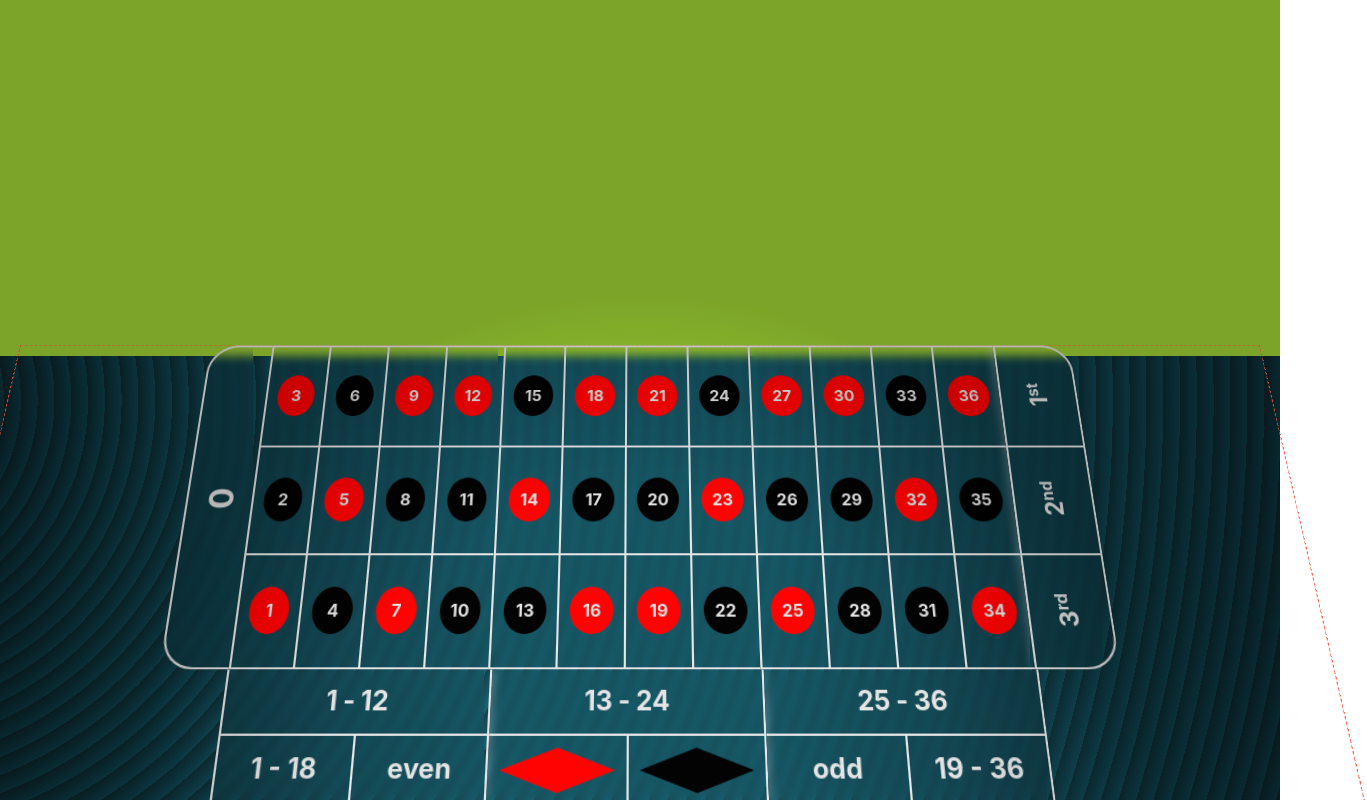
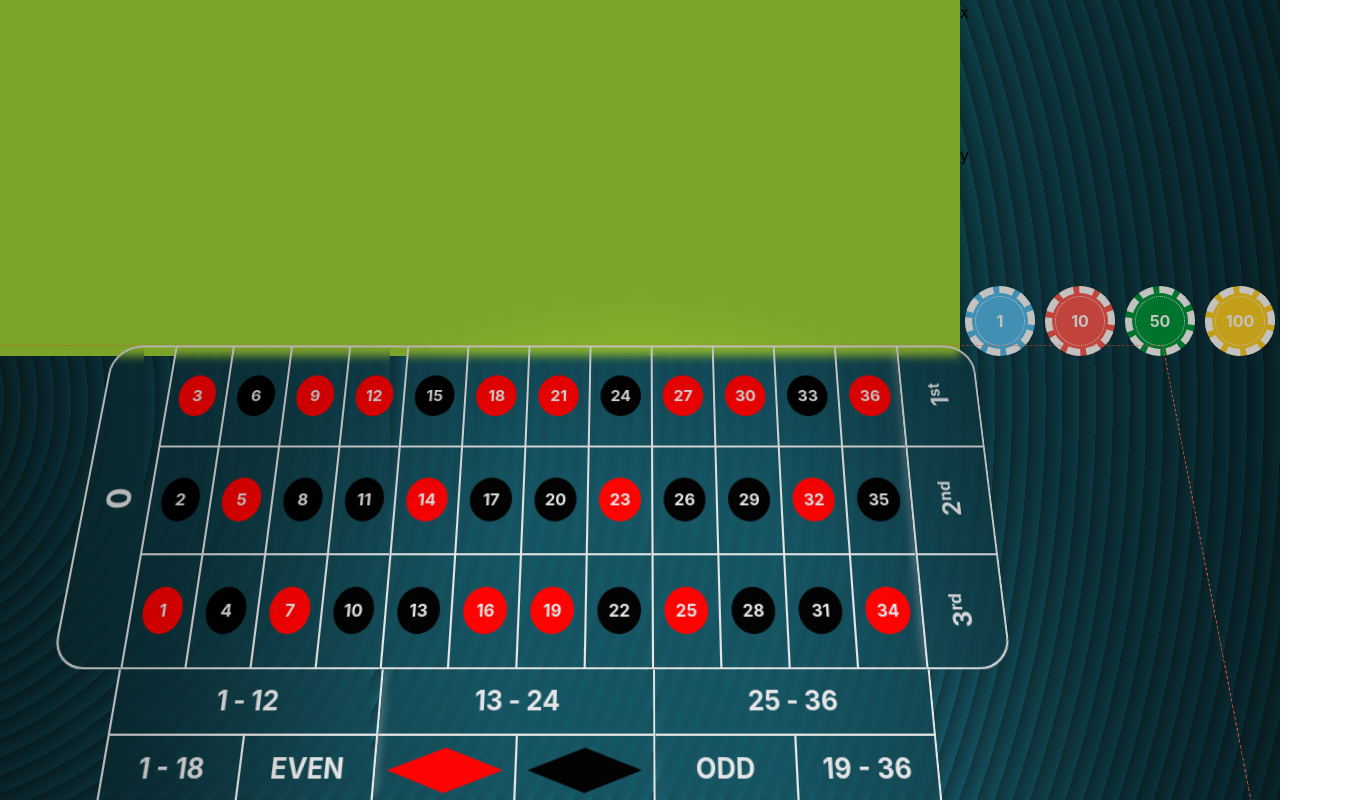
Before and after one commit to dziekonskik/roulette, a React (Create React App) app: page / in a window 1280 px wide. Shown: the whole page, 1367 px wide, since content can reach past the window. Built offline with nearby package versions, Linux system fonts and the light colour scheme.

Commit message:
feat(tokens): add tokens

```diff
--- a/src/components/Game.tsx
+++ b/src/components/Game.tsx
@@ -1,6 +1,7 @@
 import { useStore } from "../store/gameStoreProvider";
 import styles from "./game.module.scss";
 import { GameTable } from "./gameTable/GameTable";
+import { SettingsPanel } from "./settingsPanel/SettingsPanel";
 import { SpinningWheel } from "./spinningWheel/SpinningWheel";
 
 export const Game: React.FC = () => {
@@ -10,6 +11,7 @@ export const Game: React.FC = () => {
       <div className={styles.overlay} />
       <main className={styles.canvas}>
         <SpinningWheel />
+        <SettingsPanel />
         <GameTable />
       </main>
     </>
--- a/src/components/game.module.scss
+++ b/src/components/game.module.scss
@@ -12,11 +12,11 @@
   height: 100%;
   width: 100vw;
   display: grid;
-  grid-template-columns: 1fr;
-  grid-template-rows: 1fr;
+  grid-template-columns: 3fr 1fr;
+  grid-template-rows: 1fr 1fr;
   grid-template-areas:
-    "wheel"
-    "table";
+    "wheel settings"
+    "table table";
 
   @media (min-width: 1450px) {
     grid-template-columns: 1fr 2fr;
--- a/src/components/gameTable/gameTable.module.scss
+++ b/src/components/gameTable/gameTable.module.scss
@@ -1,7 +1,8 @@
 .tableContainer {
   grid-area: table;
   border: 1px dashed tomato;
-  transform: rotateX(20deg) translateY(-10px) translateZ(50px);
+  transform: rotateX(20deg) translateY(-10px) translateX(-100px)
+    translateZ(50px);
   @media (min-width: 1450px) {
     transform: rotateX(20deg) translateY(150px) translateZ(130px)
       translateX(-50px);
--- a/src/components/gameTable/tableElements/bottomAddons.module.scss
+++ b/src/components/gameTable/tableElements/bottomAddons.module.scss
@@ -29,6 +29,7 @@
     padding: 10px;
     text-align: center;
     width: 100%;
+    text-transform: uppercase;
 
     &:last-child {
       border-left: var(--standard-border);
--- /dev/null
+++ b/src/components/gameToken/Token.tsx
@@ -0,0 +1,26 @@
+import styles from "./token.module.scss";
+import type { TokenColor, TokenValue } from "./types";
+
+interface TokenProps {
+  value: TokenValue;
+}
+
+const colorMap: Record<TokenValue, TokenColor> = {
+  1: "#52B5E2",
+  10: "#F0564B",
+  50: "#019137",
+  100: "#F3C620",
+};
+
+export const Token: React.FC<TokenProps> = ({ value }) => {
+  return (
+    <div
+      className={styles.tokenWrapper}
+      style={{ backgroundColor: colorMap[value] }}
+    >
+      <div>
+        <span className={styles.decoration}>{value}</span>
+      </div>
+    </div>
+  );
+};
--- /dev/null
+++ b/src/components/gameToken/token.module.scss
@@ -0,0 +1,25 @@
+.tokenWrapper {
+  width: 70px;
+  height: 70px;
+  border-radius: 50%;
+
+  & > div {
+    display: grid;
+    place-content: center;
+    width: 100%;
+    height: 100%;
+    border: 7px dashed var(--color-white);
+    border-radius: 50%;
+
+    .decoration {
+      display: grid;
+      place-content: center;
+      width: 50px;
+      height: 50px;
+      border: 1px dotted var(--color-white);
+      border-radius: 50%;
+      font-weight: 700;
+      color: var(--color-white);
+    }
+  }
+}
--- /dev/null
+++ b/src/components/gameToken/types.ts
@@ -0,0 +1,2 @@
+export type TokenValue = 1 | 10 | 50 | 100;
+export type TokenColor = "#52B5E2" | "#F0564B" | "#F3C620" | "#019137";
--- /dev/null
+++ b/src/components/settingsPanel/SettingsPanel.tsx
@@ -0,0 +1,17 @@
+import { Token } from "../gameToken/Token";
+import styles from "./settingsPanel.module.scss";
+
+export const SettingsPanel: React.FC = () => {
+  return (
+    <section className={styles.settingsContainer}>
+      <div>x</div>
+      <div>y</div>
+      <div className={styles.tokensWrapper}>
+        <Token value={1} />
+        <Token value={10} />
+        <Token value={50} />
+        <Token value={100} />
+      </div>
+    </section>
+  );
+};
--- /dev/null
+++ b/src/components/settingsPanel/settingsPanel.module.scss
@@ -0,0 +1,9 @@
+.settingsContainer {
+  display: grid;
+  grid-template-rows: 1fr 1fr 70px;
+}
+
+.tokensWrapper {
+  display: flex;
+  place-content: center space-around;
+}
--- a/src/index.css
+++ b/src/index.css
@@ -1,5 +1,6 @@
 :root {
   --color-grid-divider: #e5e5e5;
+  --color-white: #f5f2f2;
   --standard-border: 2px solid var(--color-grid-divider);
 }
 
```
